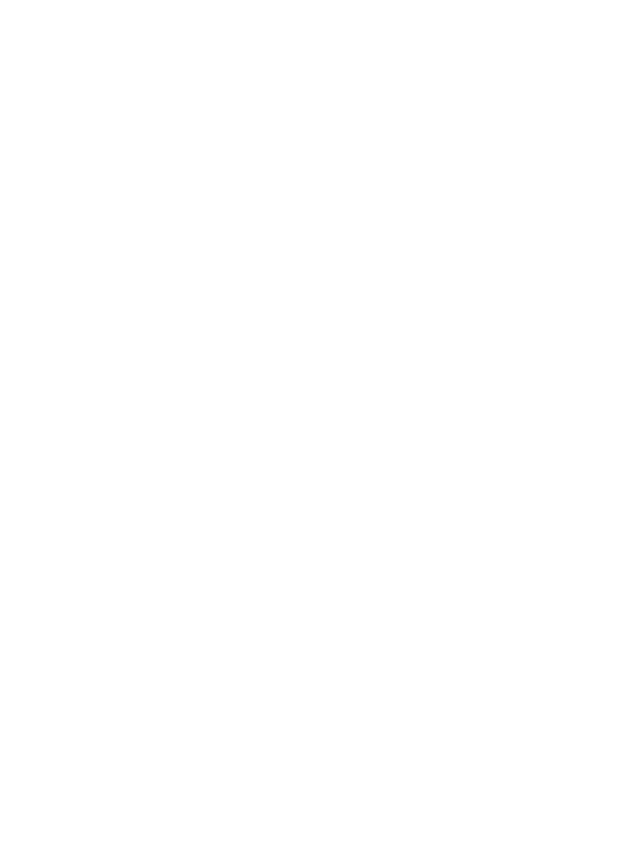
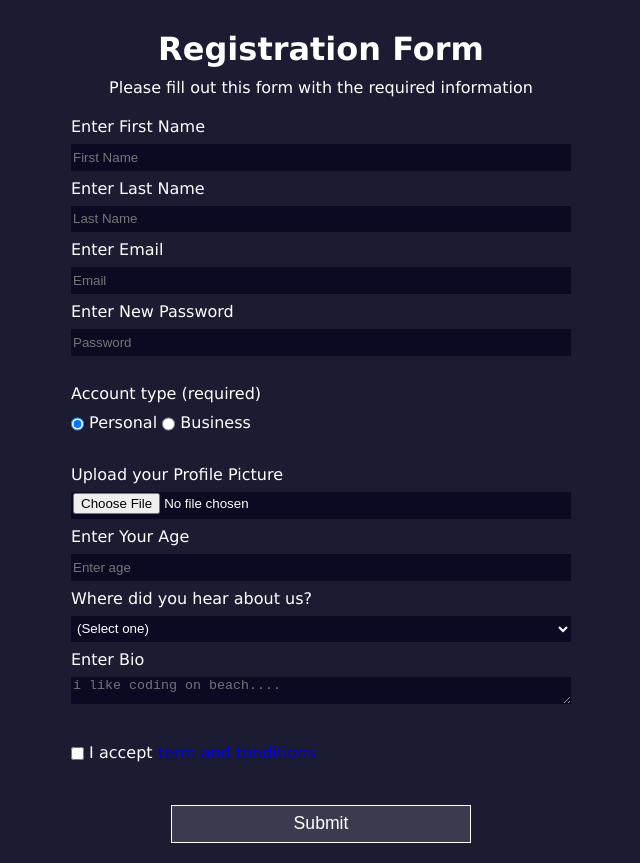
Before and after one commit to hassanjawedwani/HTML-CSS-Project-4-Registration-Form-, a plain HTML site: page index.html in a window 1280 px wide. Shown: the whole page, without its empty margins (319-959 px from the left). Before the commit the page ends 800 px from the top, so only its background shows below. Drawn offline with Linux system fonts and the light colour scheme.

Commit message:
complete

```diff
--- a/index.html
+++ b/index.html
@@ -3,9 +3,65 @@
 <head>
     <meta charset="UTF-8">
     <meta name="viewport" content="width=device-width, initial-scale=1.0">
-    <title>Document</title>
+    <title>Registration Form</title>
+    <link rel="stylesheet" href="styles.css"/>
 </head>
 <body>
+    <h1>Registration Form</h1>
+    <p>Please fill out this form with the required information</p>
+    <form action="#" method="post">
 
+        <fieldset>
+            <label for="first-name">Enter First Name
+                <input type="text" placeholder="First Name" id="first-name" name="first-name" required>
+            </label>
+            <label for="last-name">Enter Last Name
+                <input type="text" placeholder="Last Name" id="last-name" name="last-name" required>
+            </label>
+            <label for="email">Enter Email
+                <input type="email" placeholder="Email" id="email" name="email" required>
+            </label>
+            <label for="new-password">Enter New Password
+                <input type="password" placeholder="Password" id="new-password" name="new-password" pattern="[0-5a-z]{8,}" required>
+            </label>
+        </fieldset>
+
+        <fieldset>
+            <legend>Account type (required)</legend>
+            <label for="personal-account">
+                <input type="radio" id="personal-account" name="account-type" class="inline" checked>  Personal
+            </label>
+            <label for="business account">
+                <input type="radio" id="business account" name="account-type" class="inline" > Business
+            </label>
+        </fieldset>
+
+        <fieldset>
+            <label for="upload-profile"> Upload your Profile Picture
+                <input type="file" id="upload-profile" name="upload-profile">
+            </label>
+            <label for="age"> Enter Your Age
+                <input type="number" id="age" name="age" min="0" max="120" placeholder="Enter age">
+            </label>
+            <label for="referrer"> Where did you hear about us?
+                <select id="referrer" name="referrer">
+                    <option value="0">(Select one)</option>
+                    <option value="1">website</option>
+                    <option value="2">form</option>
+                    <option value="3">YT channal</option>
+                    <option value="4">other</option>
+                </select>
+            </label>
+            <label for="bio"> Enter Bio
+                <textarea id="bio" name="bio" cols="30" rows="3" placeholder="i like coding on beach...."></textarea>
+            </label>
+        </fieldset>
+
+        <label for="terms-and-conditions">
+            <input type="checkbox" id="terms-and-conditions" name="terms-and-conditions" class="inline" required> I accept <a href="#">term and tonditions</a>
+        </label>
+
+        <button type="submit">Submit</button>
+    </form>
 </body>
 </html>
--- /dev/null
+++ b/styles.scss
@@ -0,0 +1,86 @@
+*,
+*::before,
+*::after {
+    margin: 0;
+    padding: 0;
+    box-sizing: border-box;
+}
+
+$background-color: #1B1B32;
+$color: #ffffff;
+$button-background-color: #3B3B4F;
+$font-family: Verdana, sans-serif;
+$inputs-background-color: #0A0A23;
+
+
+body {
+    background-color: $background-color;
+    color: $color;
+    font-family: $font-family;
+    font-size: 16px;
+    padding: 20px 0;
+}
+
+h1,
+p {
+    text-align: center;
+    margin-top: 10px;
+}
+
+form {
+    width: 60vw;
+    min-width: 300px;
+    max-width: 500px;
+    margin: 0 auto;
+
+}
+
+fieldset{
+    border: none;
+    margin-top: 20px;
+}
+fieldset:last-of-type {
+    margin-bottom: 20px;
+}
+
+
+input,
+select,
+textarea {
+    width: 100%;
+    margin: 8px 0;
+    height: 2em;
+    padding: 1px 2px;
+}
+
+input,
+select,
+button,
+textarea{
+    display: block;
+    background-color: $inputs-background-color;
+    border: none;
+    color: $color
+}
+
+.inline {
+    width: unset;
+    display: inline;
+    vertical-align: middle;
+
+}
+
+button {
+    width: 60%;
+    margin: 30px auto 0;
+    background-color: $button-background-color;
+    border: 1px solid $color;
+    height: 2.2em;
+    font-size: 1.1em;
+
+}
+
+button:hover {
+    cursor: pointer;
+    background-color: $background-color;
+}
```
Also changed, not shown: styles.css, 1 other file.
